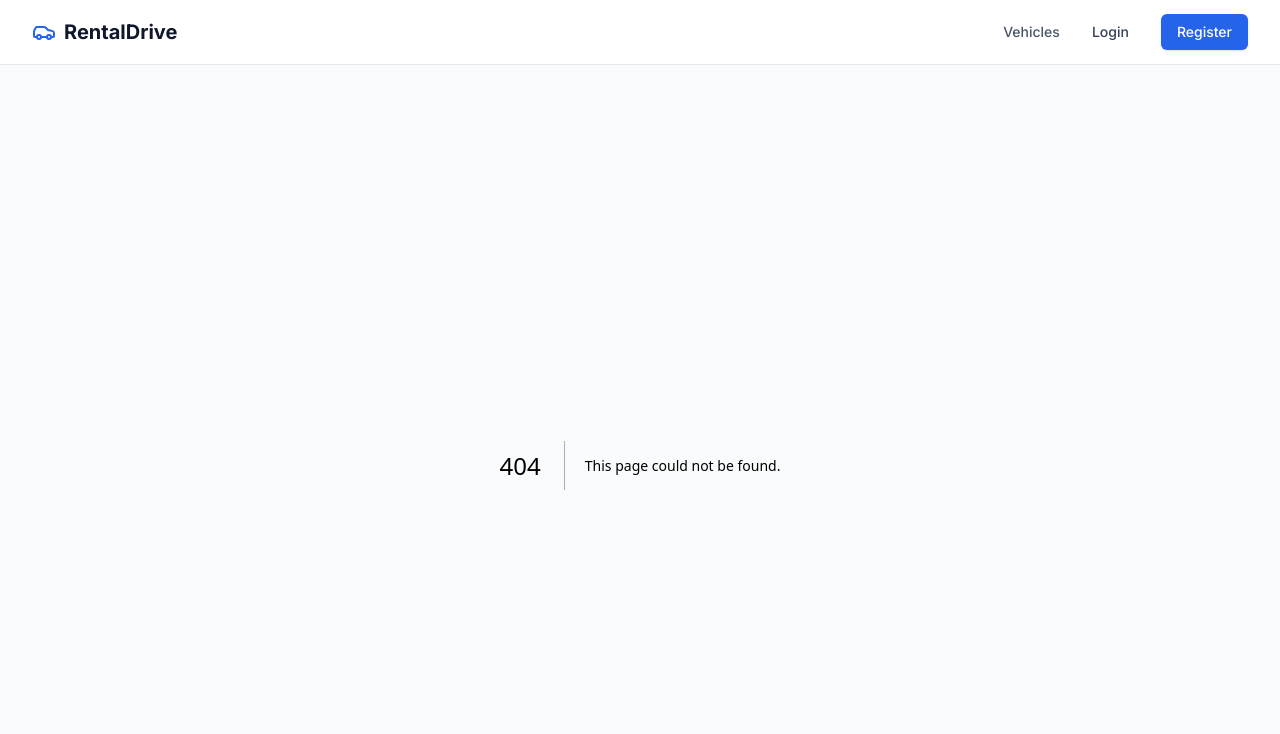
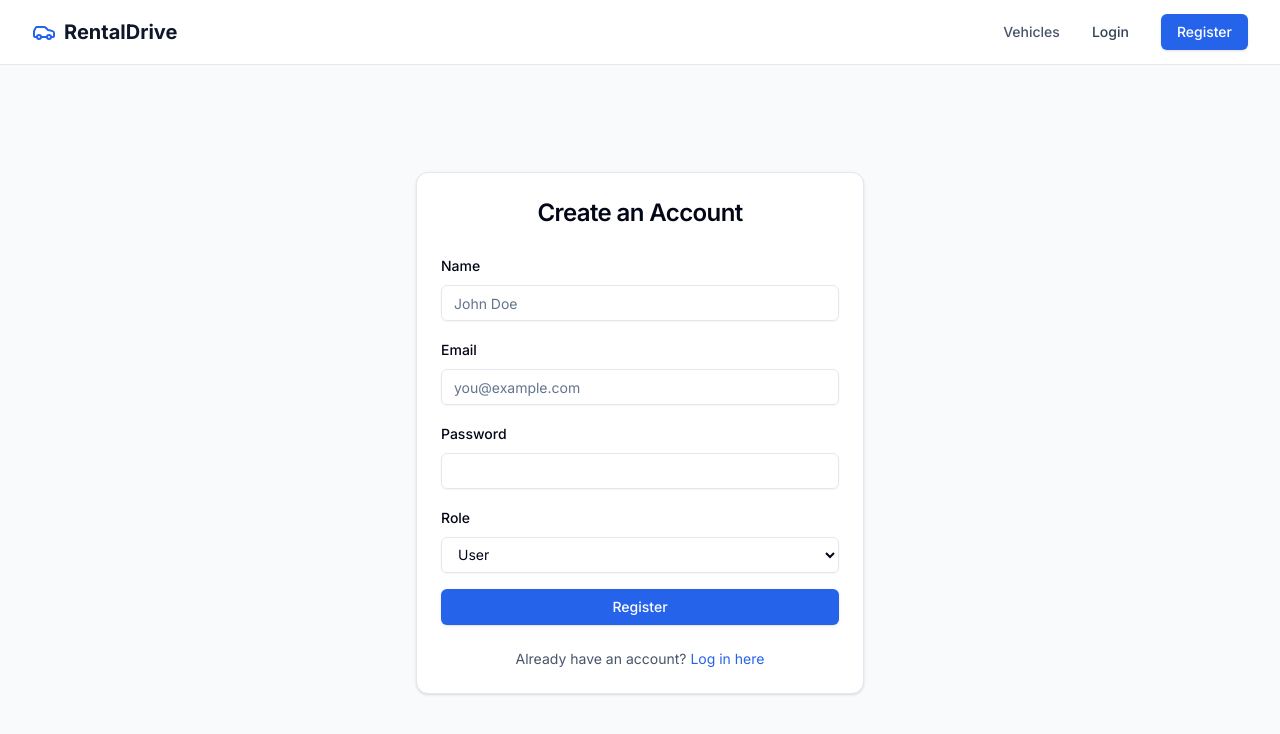
Before and after one commit to sufyan-github/vehicle_rental_backend_server, a Next.js app in the folder frontend/: page /register in a window 1280 px wide. Before the commit this address had no page. Shown: the top 734 px of the page. Built offline with nearby package versions, Linux system fonts and the light colour scheme.

Commit message:
feat: login and register pages

```diff
--- /dev/null
+++ b/frontend/src/app/login/page.tsx
@@ -0,0 +1,94 @@
+'use client';
+
+import { useState } from 'react';
+import { useRouter } from 'next/navigation';
+import Link from 'next/link';
+import { authService } from '@/services/auth';
+import { useAuthStore } from '@/store/authStore';
+import { Button } from '@/components/ui/button';
+import { Input } from '@/components/ui/input';
+import { Card, CardContent, CardHeader, CardTitle, CardFooter } from '@/components/ui/card';
+import { toast } from 'react-toastify';
+
+export default function LoginPage() {
+  const [email, setEmail] = useState('');
+  const [password, setPassword] = useState('');
+  const [loading, setLoading] = useState(false);
+  const router = useRouter();
+  const { login } = useAuthStore();
+
+  const handleSubmit = async (e: React.FormEvent) => {
+    e.preventDefault();
+    setLoading(true);
+    try {
+      const data = await authService.login({ email, password });
+
+      // We expect the token to be returned from login.
+      // Then we fetch the profile to get user info.
+      const token = data.token;
+      if (token) {
+        localStorage.setItem('token', token);
+        const profile = await authService.getProfile();
+        login(profile, token);
+        toast.success('Logged in successfully!');
+
+        // redirect based on role
+        if (profile.role === 'admin') {
+          router.push('/admin');
+        } else {
+          router.push('/dashboard');
+        }
+      } else {
+        toast.error('Invalid response from server');
+      }
+    } catch (err: any) {
+      toast.error(err.response?.data?.error || 'Failed to login. Please check your credentials.');
+    } finally {
+      setLoading(false);
+    }
+  };
+
+  return (
+    <div className="flex min-h-[calc(100vh-4rem)] items-center justify-center p-4">
+      <Card className="w-full max-w-md">
+        <CardHeader>
+          <CardTitle className="text-2xl text-center">Welcome Back</CardTitle>
+        </CardHeader>
+        <CardContent>
+          <form onSubmit={handleSubmit} className="space-y-4">
+            <div className="space-y-2">
+              <label className="text-sm font-medium">Email</label>
+              <Input
+                type="email"
+                placeholder="you@example.com"
+                value={email}
+                onChange={(e) => setEmail(e.target.value)}
+                required
+              />
+            </div>
+            <div className="space-y-2">
+              <label className="text-sm font-medium">Password</label>
+              <Input
+                type="password"
+                value={password}
+                onChange={(e) => setPassword(e.target.value)}
+                required
+              />
+            </div>
+            <Button className="w-full" type="submit" disabled={loading}>
+              {loading ? 'Logging in...' : 'Log in'}
+            </Button>
+          </form>
+        </CardContent>
+        <CardFooter className="justify-center">
+          <p className="text-sm text-slate-600">
+            Don't have an account?{' '}
+            <Link href="/register" className="text-blue-600 hover:underline">
+              Register here
+            </Link>
+          </p>
+        </CardFooter>
+      </Card>
+    </div>
+  );
+}
--- /dev/null
+++ b/frontend/src/app/register/page.tsx
@@ -0,0 +1,97 @@
+'use client';
+
+import { useState } from 'react';
+import { useRouter } from 'next/navigation';
+import Link from 'next/link';
+import { authService } from '@/services/auth';
+import { Button } from '@/components/ui/button';
+import { Input } from '@/components/ui/input';
+import { Card, CardContent, CardHeader, CardTitle, CardFooter } from '@/components/ui/card';
+import { toast } from 'react-toastify';
+
+export default function RegisterPage() {
+  const [name, setName] = useState('');
+  const [email, setEmail] = useState('');
+  const [password, setPassword] = useState('');
+  const [role, setRole] = useState('user');
+  const [loading, setLoading] = useState(false);
+  const router = useRouter();
+
+  const handleSubmit = async (e: React.FormEvent) => {
+    e.preventDefault();
+    setLoading(true);
+    try {
+      await authService.register({ name, email, password, role });
+      toast.success('Registration successful. Please log in.');
+      router.push('/login');
+    } catch (err: any) {
+      toast.error(err.response?.data?.error || 'Failed to register.');
+    } finally {
+      setLoading(false);
+    }
+  };
+
+  return (
+    <div className="flex min-h-[calc(100vh-4rem)] items-center justify-center p-4">
+      <Card className="w-full max-w-md">
+        <CardHeader>
+          <CardTitle className="text-2xl text-center">Create an Account</CardTitle>
+        </CardHeader>
+        <CardContent>
+          <form onSubmit={handleSubmit} className="space-y-4">
+            <div className="space-y-2">
+              <label className="text-sm font-medium">Name</label>
+              <Input
+                placeholder="John Doe"
+                value={name}
+                onChange={(e) => setName(e.target.value)}
+                required
+              />
+            </div>
+            <div className="space-y-2">
+              <label className="text-sm font-medium">Email</label>
+              <Input
+                type="email"
+                placeholder="you@example.com"
+                value={email}
+                onChange={(e) => setEmail(e.target.value)}
+                required
+              />
+            </div>
+            <div className="space-y-2">
+              <label className="text-sm font-medium">Password</label>
+              <Input
+                type="password"
+                value={password}
+                onChange={(e) => setPassword(e.target.value)}
+                required
+              />
+            </div>
+            <div className="space-y-2">
+              <label className="text-sm font-medium">Role</label>
+              <select
+                className="flex h-9 w-full rounded-md border border-slate-200 bg-transparent px-3 py-1 text-sm shadow-sm transition-colors focus-visible:outline-none focus-visible:ring-1 focus-visible:ring-blue-600"
+                value={role}
+                onChange={(e) => setRole(e.target.value)}
+              >
+                <option value="user">User</option>
+                <option value="admin">Admin</option>
+              </select>
+            </div>
+            <Button className="w-full" type="submit" disabled={loading}>
+              {loading ? 'Creating account...' : 'Register'}
+            </Button>
+          </form>
+        </CardContent>
+        <CardFooter className="justify-center">
+          <p className="text-sm text-slate-600">
+            Already have an account?{' '}
+            <Link href="/login" className="text-blue-600 hover:underline">
+              Log in here
+            </Link>
+          </p>
+        </CardFooter>
+      </Card>
+    </div>
+  );
+}
```
